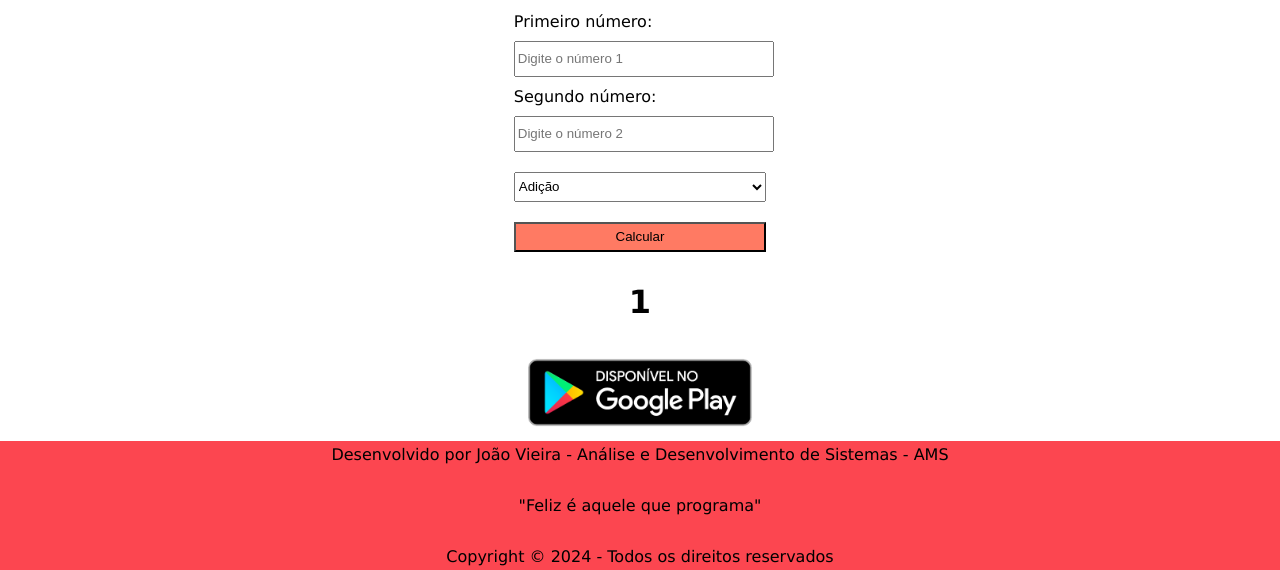
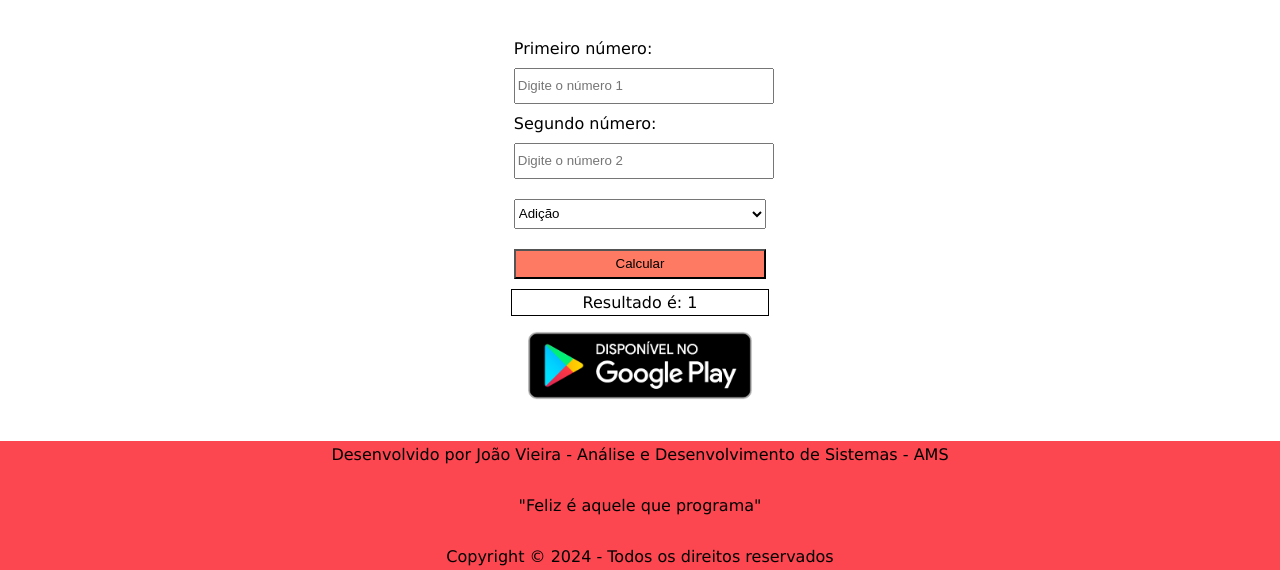
Before and after one commit to JoaoVieiraZP/projeto-calculadora, a PHP site: page / in a window 1280 px wide. Shown: the part 159-729 px from the top of the page. Run offline with PHP 8.4, Linux system fonts and the light colour scheme; the visitor is signed in with stand-in values (Sample User, id 1).

Commit message:
//Corrigindo e atualizando CSS

```diff
--- a/css/style.css
+++ b/css/style.css
@@ -79,6 +79,19 @@ header h1{
     width: 20%;
     height: 100px;
 }
+
+.div-result{
+    border: solid black 1px;
+    width: 20%;
+    height: 25px;
+    display: flex;
+    align-items: center;
+    justify-content: center;
+}
+
+#resultado{
+    font-size: 16px;
+}
 /*------ FIM CONTEÚDO ------*/
 
 /*--------- RODAPE ---------*/
--- a/index.php
+++ b/index.php
@@ -35,15 +35,17 @@
             </select>
             <input id="botao" type="submit" value="Calcular">
         </form>
-        <h1 id="resultado">
+        <div class="div-result">
+            <p id="resultado">
                 <?php
                     //Verificando se existe a variavel de session resultado
                     if(isset($_SESSION['resultado'])){
                         //Caso exista, utiliza um echo para exibir o resultado
-                    echo $_SESSION['resultado'];
+                        echo "Resultado é: " , $_SESSION['resultado'];
                     }
                 ?>
-        </h1>
+            </p>
+        </div>
         <img src="img/google-play.png">
     </div>
 
```
Lines whose indentation alone changed are shown as unchanged.
